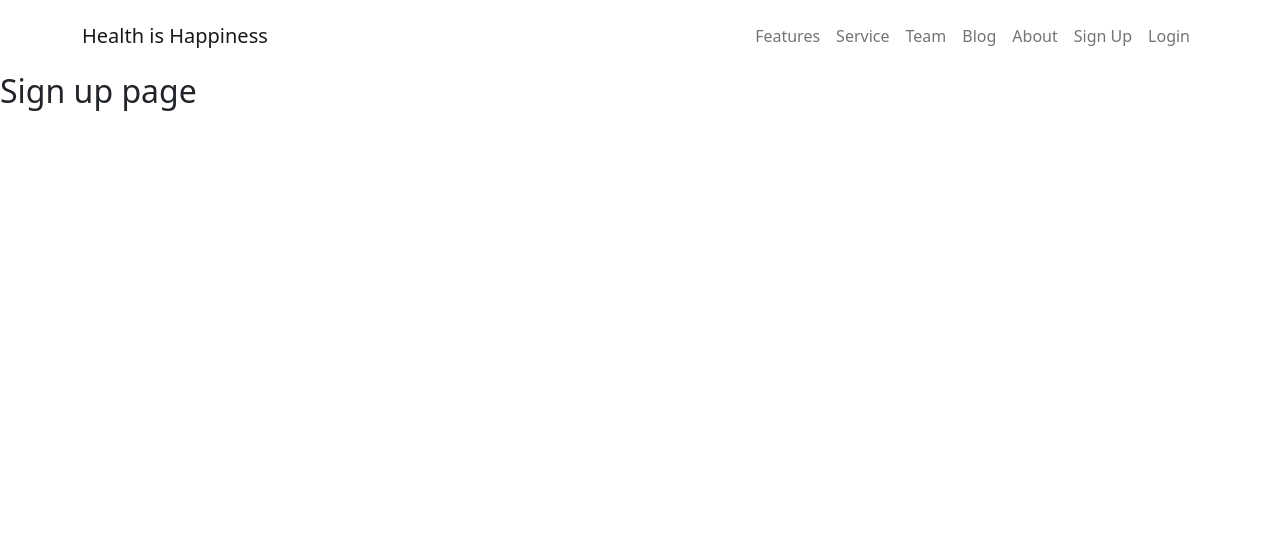
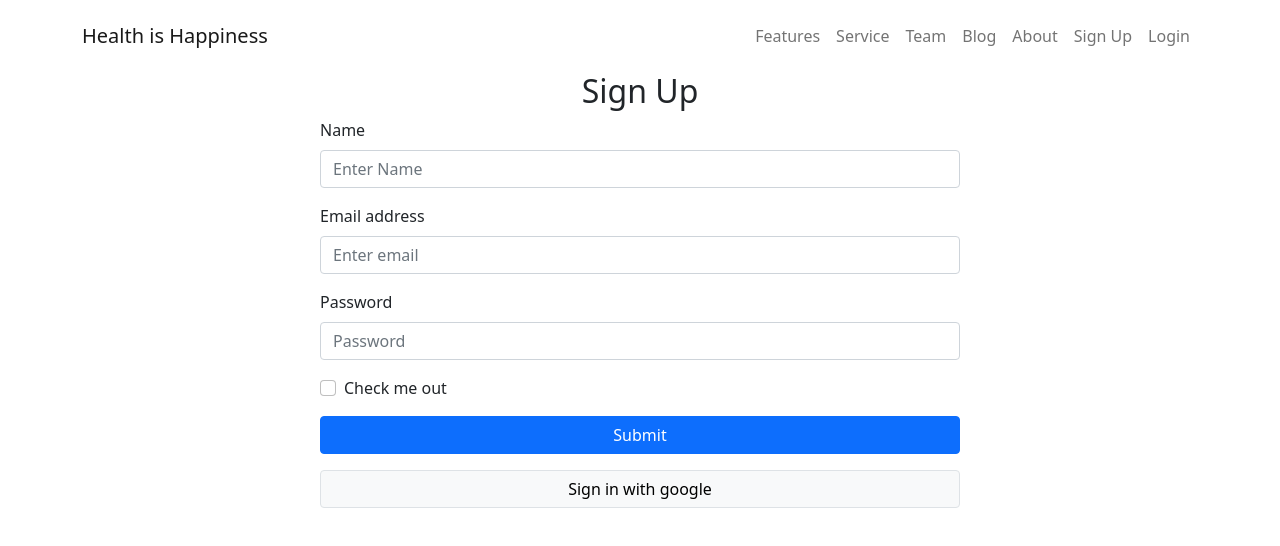
Before and after one commit to MazharulDev/health-is-happiness, a React (Create React App) app: page /signup in a window 1280 px wide. Shown: the top 546 px of the page. Built offline with nearby package versions, Linux system fonts and the light colour scheme.

Commit message:
login and signup page from added

```diff
--- a/src/App.js
+++ b/src/App.js
@@ -5,6 +5,8 @@ import Header from './components/Home/Header/Header';
 import Home from './components/Home/Home/Home';
 import Login from './components/Login/Login';
 import SignUp from './components/SignUp/SignUp';
+import About from './components/About/About';
+import Blog from './components/Blog/Blog';
 
 function App() {
   return (
@@ -14,6 +16,8 @@ function App() {
         <Route path='/' element={<Home></Home>}></Route>
         <Route path='/login' element={<Login></Login>}></Route>
         <Route path='signup' element={<SignUp></SignUp>}></Route>
+        <Route path='/about' element={<About></About>}></Route>
+        <Route path='/blog' element={<Blog />}></Route>
       </Routes>
     </div>
   );
--- /dev/null
+++ b/src/components/Blog/Blog.js
@@ -0,0 +1,11 @@
+import React from 'react';
+
+const Blog = () => {
+    return (
+        <div>
+            <h2>blog page</h2>
+        </div>
+    );
+};
+
+export default Blog;
--- a/src/components/Home/Header/Header.js
+++ b/src/components/Home/Header/Header.js
@@ -9,7 +9,7 @@ const Header = () => {
             <Navbar collapseOnSelect expand="lg" variant="light">
                 <Container>
                     <Link className='text-decoration-none' to='/'>
-                    <Navbar.Brand href="#home">Health is Happiness</Navbar.Brand>
+                        <Navbar.Brand href="#home">Health is Happiness</Navbar.Brand>
                     </Link>
                     <Navbar.Toggle aria-controls="responsive-navbar-nav" />
                     <Navbar.Collapse id="responsive-navbar-nav">
@@ -17,13 +17,17 @@ const Header = () => {
                             <Nav.Link href="#features">Features</Nav.Link>
                             <Nav.Link href="#service">Service</Nav.Link>
                             <Nav.Link href="#pricing">Team</Nav.Link>
-                            <Nav.Link href="#pricing">Blog</Nav.Link>
-                            <Nav.Link href="#pricing">About</Nav.Link>
+                            <Link className='text-decoration-none' to='/blog'>
+                                <Nav.Link href="#blog">Blog</Nav.Link>
+                            </Link>
+                            <Link className='text-decoration-none' to='/about'>
+                                <Nav.Link href="#about">About</Nav.Link>
+                            </Link>
 
                         </Nav>
                         <Nav>
                             <Link className='text-decoration-none' to='/signup'>
-                            <Nav.Link href="#signup">Sign Up</Nav.Link>
+                                <Nav.Link href="#signup">Sign Up</Nav.Link>
                             </Link>
                             <Link className='text-decoration-none' to='/login'>
                                 <Nav.Link eventKey={2} href="#login">
--- a/src/components/Login/Login.js
+++ b/src/components/Login/Login.js
@@ -1,9 +1,30 @@
 import React from 'react';
+import { Button, Form } from 'react-bootstrap';
 
 const Login = () => {
     return (
         <div>
-            <h2>Login page</h2>
+            <h2 className='text-center'>Login</h2>
+            <Form className='w-50 mx-auto'>
+                <Form.Group className="mb-3" controlId="formBasicEmail">
+                    <Form.Label>Email address</Form.Label>
+                    <Form.Control type="email" placeholder="Enter email" />
+
+                </Form.Group>
+
+                <Form.Group className="mb-3" controlId="formBasicPassword">
+                    <Form.Label>Password</Form.Label>
+                    <Form.Control type="password" placeholder="Password" />
+                </Form.Group>
+                <Form.Group className="mb-3" controlId="formBasicCheckbox">
+                    <Form.Check type="checkbox" label="Check me out" />
+                </Form.Group>
+                <Button className='w-100' variant="primary" type="submit">
+                    Submit
+                </Button>
+                <Button className='mt-3 w-100 btn btn-light border'>Sign in with google</Button>
+            </Form>
+
         </div>
     );
 };
--- a/src/components/SignUp/SignUp.js
+++ b/src/components/SignUp/SignUp.js
@@ -1,9 +1,35 @@
 import React from 'react';
+import { Button, Form } from 'react-bootstrap';
 
 const SignUp = () => {
     return (
         <div>
-            <h2>Sign up page</h2>
+            <h2 className='text-center'>Sign Up</h2>
+            <Form className='w-50 mx-auto'>
+                <Form.Group className="mb-3" controlId="formBasicName">
+                    <Form.Label>Name</Form.Label>
+                    <Form.Control type="name" placeholder="Enter Name" />
+
+                </Form.Group>
+
+                <Form.Group className="mb-3" controlId="formBasicEmail">
+                    <Form.Label>Email address</Form.Label>
+                    <Form.Control type="email" placeholder="Enter email" />
+
+                </Form.Group>
+
+                <Form.Group className="mb-3" controlId="formBasicPassword">
+                    <Form.Label>Password</Form.Label>
+                    <Form.Control type="password" placeholder="Password" />
+                </Form.Group>
+                <Form.Group className="mb-3" controlId="formBasicCheckbox">
+                    <Form.Check type="checkbox" label="Check me out" />
+                </Form.Group>
+                <Button className='w-100' variant="primary" type="submit">
+                    Submit
+                </Button>
+                <Button className='mt-3 w-100 btn btn-light border'>Sign in with google</Button>
+            </Form>
         </div>
     );
 };
```
